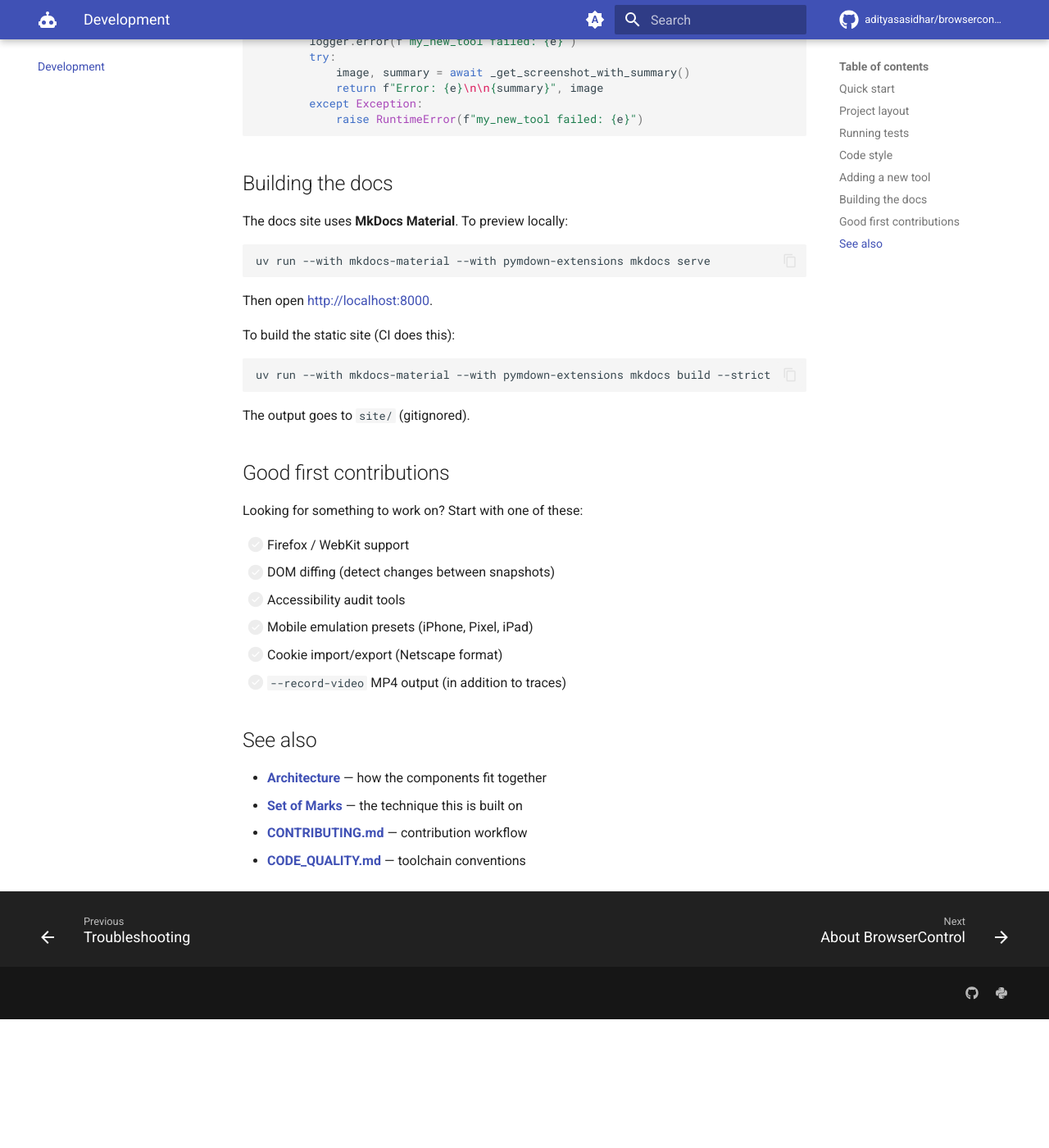
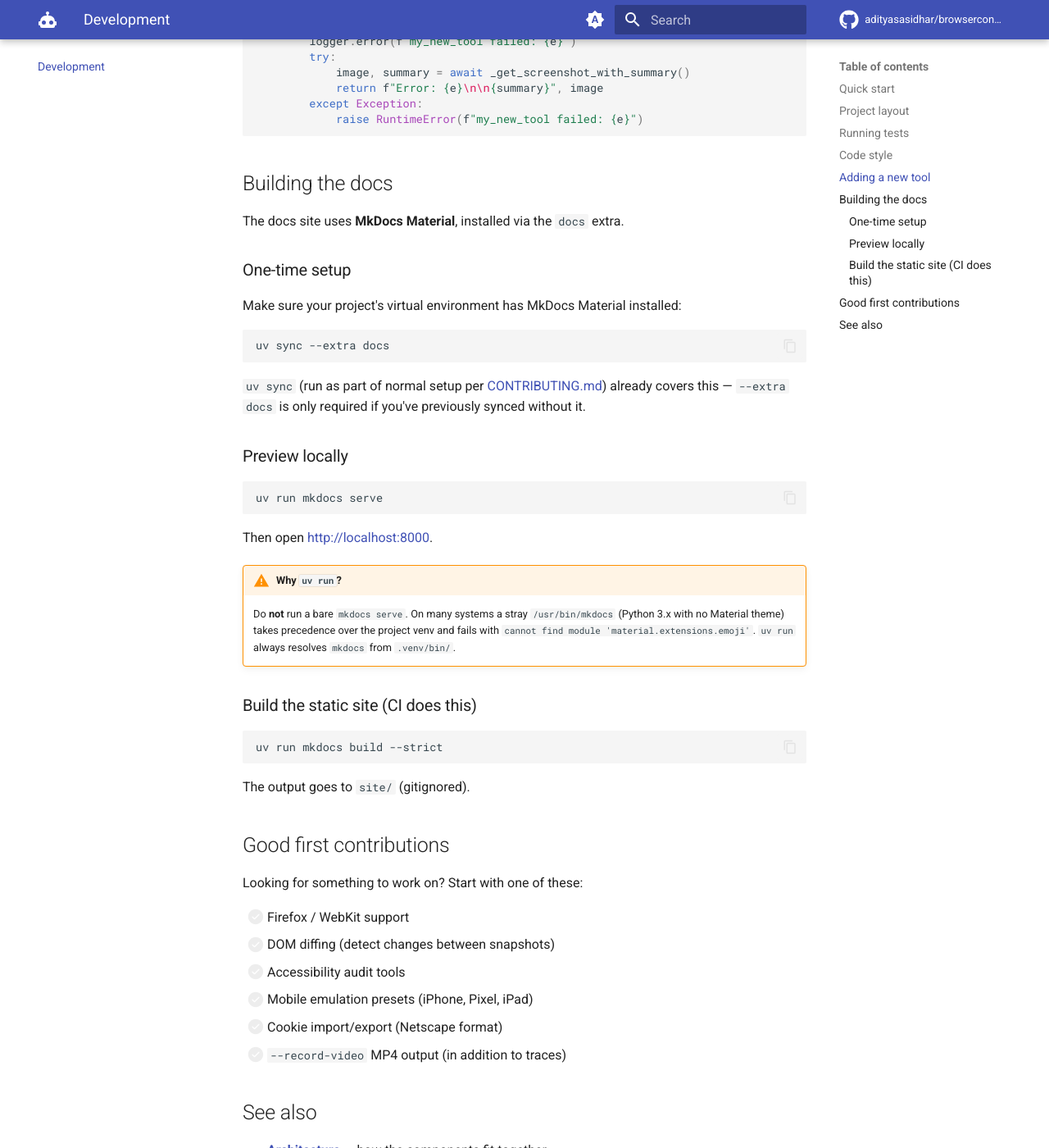
Before and after one commit to adityasasidhar/browsercontrol, an MkDocs documentation site: the page built from docs/development.md, in a window 1280 px wide and 1400 px high, scrolled down 2946 px. Shown: the whole window at 82% size. Built offline with MkDocs 1.6.1 and Material for MkDocs 9.7.7, drawn with Linux system fonts in a browser that asks for light colours; comment, search, counter and statistics services are not loaded; before the commit the page ends 4189 px from its top, so only the background shows below that.

Commit message:
docs: fix local preview UX for MkDocs Material site
Three small follow-ups to commit 034169b so the docs site preview
works on first run and the strict build / pre-commit gates stay green:

- docs/development.md: document the canonical local-preview workflow
  (uv sync --extra docs once, then uv run mkdocs serve) and add a
  warning about the bare mkdocs on PATH picking up system Python
  instead of .venv.
- .pre-commit-config.yaml: pass --unsafe to check-yaml so MkDocs'
  !!python/name tags pass the gate.
- uv.lock: refresh with the declared mkdocs / mkdocs-material /
  pymdown-extensions versions now required by 'docs' extra.
- README.md: trailing newline.

Verified: uv run pre-commit run --all-files and
uv run mkdocs build --strict both pass.

````diff
--- a/.pre-commit-config.yaml
+++ b/.pre-commit-config.yaml
@@ -16,6 +16,7 @@ repos:
       - id: trailing-whitespace
       - id: end-of-file-fixer
       - id: check-yaml
+        args: [--unsafe]
       - id: check-toml
       - id: check-json
       - id: check-added-large-files
--- a/docs/development.md
+++ b/docs/development.md
@@ -136,18 +136,33 @@ async def my_new_tool(element_id: int) -> tuple[str, Image]:
 
 ## Building the docs
 
-The docs site uses **MkDocs Material**. To preview locally:
+The docs site uses **MkDocs Material**, installed via the `docs` extra.
+
+### One-time setup
+
+Make sure your project's virtual environment has MkDocs Material installed:
 
 ```bash
-uv run --with mkdocs-material --with pymdown-extensions mkdocs serve
+uv sync --extra docs
+```
+
+`uv sync` (run as part of normal setup per [CONTRIBUTING.md](https://github.com/adityasasidhar/browsercontrol/blob/main/CONTRIBUTING.md)) already covers this — `--extra docs` is only required if you've previously synced without it.
+
+### Preview locally
+
+```bash
+uv run mkdocs serve
 ```
 
 Then open <http://localhost:8000>.
 
-To build the static site (CI does this):
+!!! warning "Why `uv run`?"
+    Do **not** run a bare `mkdocs serve`. On many systems a stray `/usr/bin/mkdocs` (Python 3.x with no Material theme) takes precedence over the project venv and fails with `cannot find module 'material.extensions.emoji'`. `uv run` always resolves `mkdocs` from `.venv/bin/`.
+
+### Build the static site (CI does this)
 
 ```bash
-uv run --with mkdocs-material --with pymdown-extensions mkdocs build --strict
+uv run mkdocs build --strict
 ```
 
 The output goes to `site/` (gitignored).
````
Also changed, not shown: README.md (line endings or trailing spaces), 1 other file.
